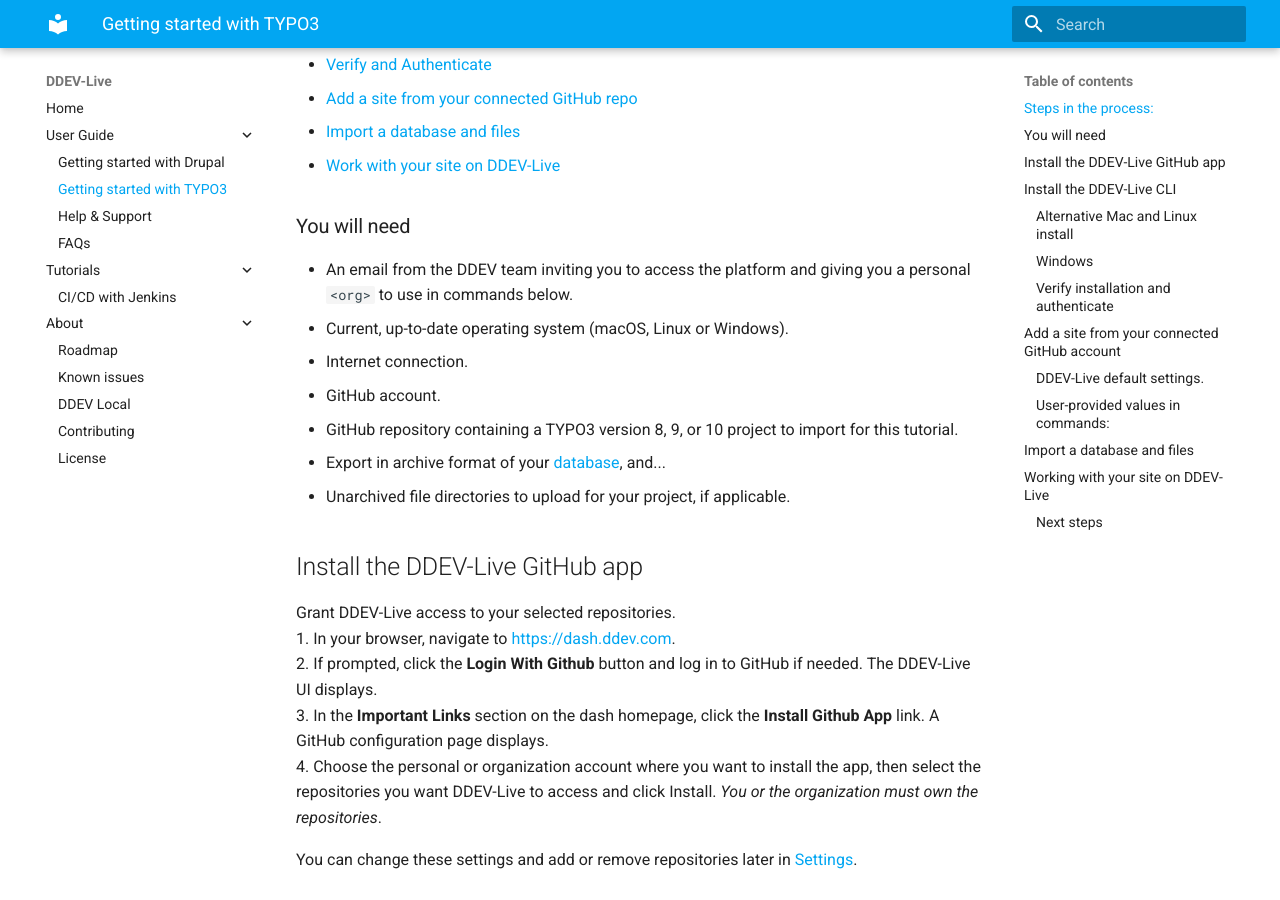
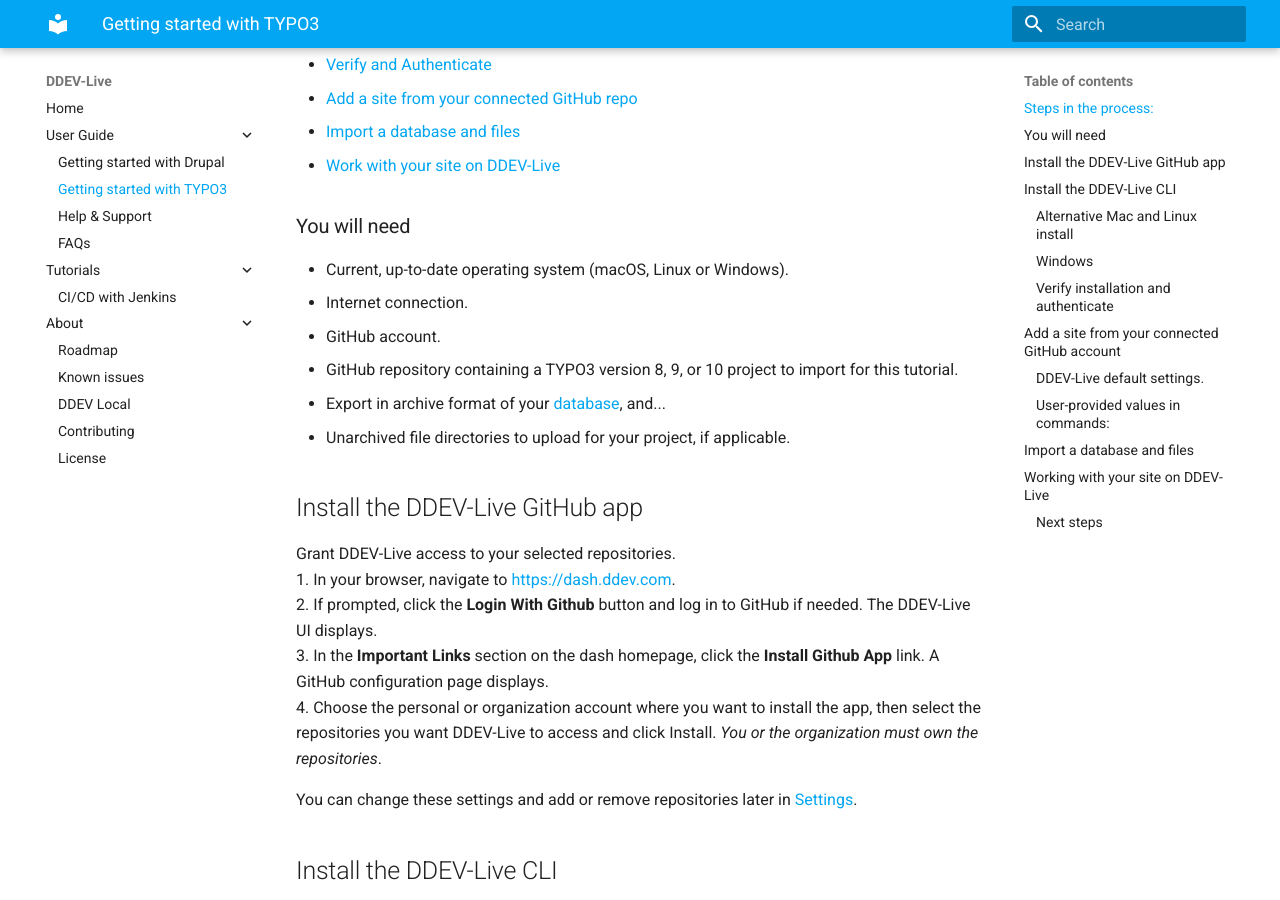
Before and after one commit to fru-io/docs-live, an MkDocs documentation site: the page built from docs/typo3-getting-started.md, in a window 1280 px wide and 900 px high, scrolled down 391 px. Built offline with MkDocs 1.6.1 and Material for MkDocs 9.7.7, drawn with Linux system fonts in a browser that asks for light colours.

Commit message:
Update typo3-getting-started.md

```diff
--- a/docs/typo3-getting-started.md
+++ b/docs/typo3-getting-started.md
@@ -13,7 +13,6 @@ This tutorial shows the commands to deploy a TYPO3 CMS project. DDEV-Live also s
 * [Work with your site on DDEV-Live](#working-with-your-site-on-ddev-live)
 
 ### You will need
-* An email from the DDEV team inviting you to access the platform and giving you a personal `<org>` to use in commands below.
 * Current, up-to-date operating system (macOS, Linux or Windows).
 * Internet connection.
 * GitHub account.
```
